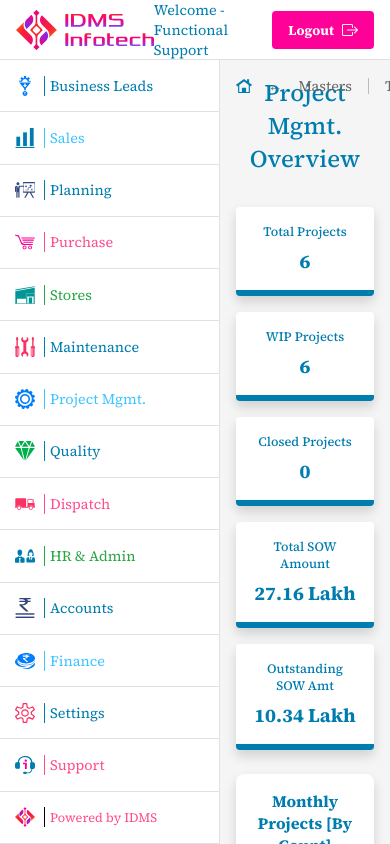
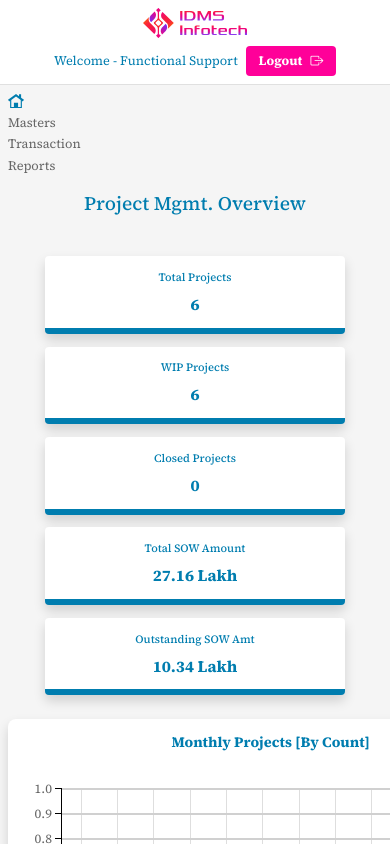
Before and after one commit to InverseXenon/idms-landing-page, a React (Create React App) app: page / in a window 390 px wide. Built offline with nearby package versions, Linux system fonts and the light colour scheme.

Commit message:
Update App: Add mobile-responsive styles

```diff
--- a/src/App.css
+++ b/src/App.css
@@ -246,7 +246,7 @@
   display: flex;
   justify-content: space-between;
   gap: 1rem;
-  margin-bottom:  1.5rem;
+  margin-bottom: 1.5rem;
   flex-wrap: wrap;
 }
 
@@ -388,3 +388,122 @@
     transform: translateY(-10px);
   }
 }
+
+/* Mobile Responsive Styles */
+@media (max-width: 768px) {
+  .main-content {
+    margin-left: 0; /* Remove sidebar margin on mobile */
+  }
+
+  .header {
+    flex-direction: column;
+    height: auto;
+    padding: 0.5rem;
+  }
+
+  .logo-container {
+    margin-bottom: 0.5rem;
+  }
+
+  .logo {
+    height: 30px; /* Smaller logo on mobile */
+  }
+
+  .header-right {
+    gap: 0.5rem;
+  }
+
+  .welcome-message {
+    font-size: 0.8rem;
+  }
+
+  .logout-button {
+    padding: 0.4rem 0.8rem;
+    font-size: 0.8rem;
+  }
+
+  .logout-icon {
+    font-size: 0.8rem;
+  }
+
+  .sidebar {
+    display: none; /* Hide sidebar on mobile; typically you'd toggle this with a hamburger menu */
+  }
+
+  .dashboard {
+    padding: 0.5rem;
+  }
+
+  .dashboard-title-container {
+    margin-bottom: 2rem; /* Extra space for breadcrumb */
+  }
+
+  .dashboard-title-text {
+    font-size: 1.2rem;
+  }
+
+  .breadcrumb {
+    position: static; /* Remove absolute positioning */
+    flex-direction: column;
+    align-items: flex-start;
+    font-size: 0.8rem;
+    margin-bottom: 1rem;
+  }
+
+  .breadcrumb-left {
+    flex-direction: column;
+    align-items: flex-start;
+    gap: 0.3rem;
+  }
+
+  .breadcrumb-arrow,
+  .breadcrumb-separator {
+    display: none; /* Hide separators for cleaner look */
+  }
+
+  .dashboard-cards {
+    flex-direction: column;
+    align-items: center;
+    gap: 0.8rem;
+  }
+
+  .dashboard-card {
+    width: 100%;
+    max-width: 300px; /* Prevent cards from being too wide */
+    padding: 0.8rem;
+  }
+
+  .dashboard-card h3 {
+    font-size: 0.7rem;
+  }
+
+  .card-value {
+    font-size: 1rem;
+  }
+
+  .dashboard-charts {
+    flex-direction: column;
+    gap: 0.8rem;
+  }
+
+  .chart-container {
+    min-width: 100%;
+    padding: 0.8rem;
+  }
+
+  .chart-container h3 {
+    font-size: 0.9rem;
+  }
+
+  .chart {
+    height: 200px; /* Reduce chart height on mobile */
+  }
+
+  .notification {
+    width: 90%;
+    max-width: 250px;
+    padding: 12px 24px;
+    font-size: 1rem;
+    right: 5%;
+  }
+}
```
